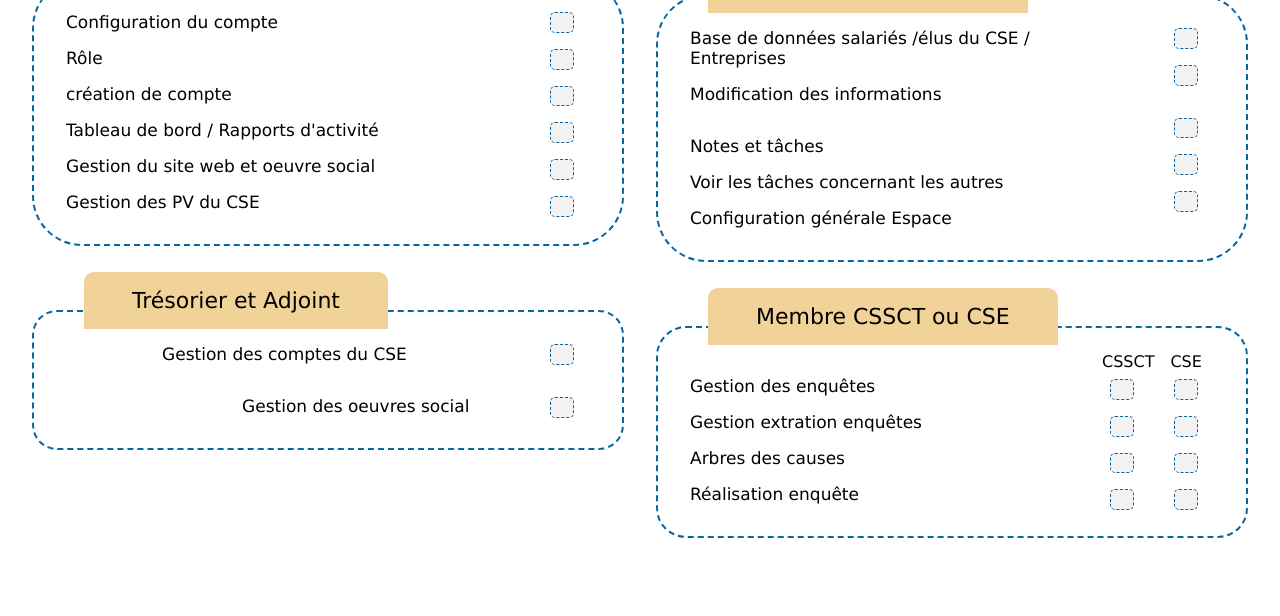
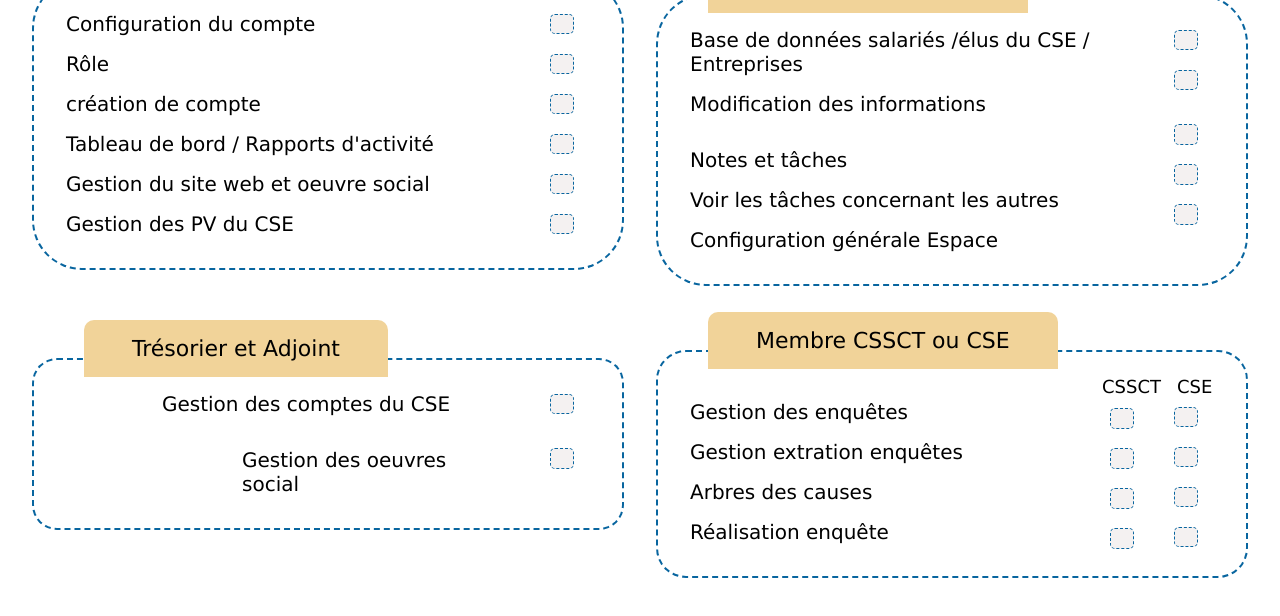
Before and after one commit to Freddy-237/test_frontend, a plain HTML site: page site.html in a window 1280 px wide. Shown: the part 142-758 px from the top of the page. Drawn offline with Linux system fonts and the light colour scheme.

Commit message:
Add files via upload

```diff
--- a/css/style.css
+++ b/css/style.css
@@ -419,13 +419,13 @@ margin-bottom: 1 rem;
 /* ------------------------------------------------- */
 /*--------------------- body ----------------------*/
 .content-all-section{
-    font-size: 18px;
+    font-size: 20px;
     margin-top: 5.5rem;
 
 }
 .section{
     position: relative;
-    margin: 1rem 1rem;
+    margin: 1rem ;
     margin-bottom: 4rem;
     padding: 1rem;
     border: 2px var(--bg-section) dashed;
@@ -436,7 +436,7 @@ margin-bottom: 1 rem;
 
 .lib{
     margin: 1rem;
-    font-size: 17px;
+    font-size: 20px;
 }
 .option{
     display: flex;
@@ -444,7 +444,7 @@ margin-bottom: 1 rem;
     margin-top: 0.5rem;
 }
 .radio{
-    margin: 0.5rem 2rem;
+    margin: 0.6rem 2rem;
     background-color: var(--bg);
     appearance: none;
     height: 1.3rem;
@@ -462,7 +462,7 @@ margin-bottom: 1 rem;
     box-sizing: border-box;
     margin-top: 2rem;
     height: 80%;
-    font-size: 16px;
+    font-size: 18px;
 }
 
 .section-left1{
@@ -470,6 +470,7 @@ margin-bottom: 1 rem;
 }
 .section-left2{
     border-radius: 25px ;
+    margin-top: 5.5rem;
 }
 
 /* __________________ right ________________ */
@@ -477,7 +478,7 @@ margin-bottom: 1 rem;
     box-sizing: border-box;
     margin-top: 3rem;
     /* height: 80%; */
-    font-size: 16px;
+    font-size: 18px;
 }
 .section-right1{
     border-radius: 50px ;
```
